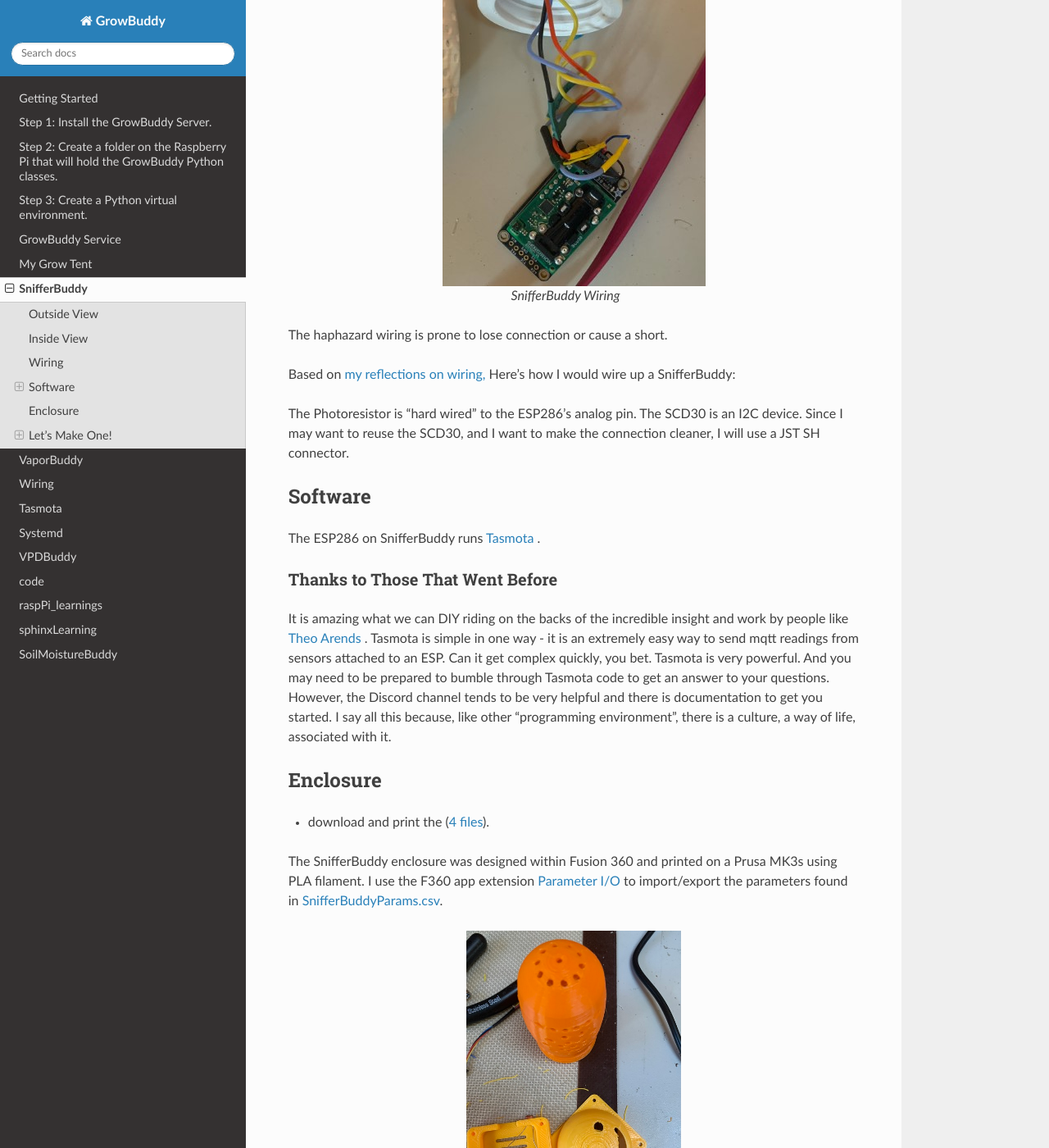
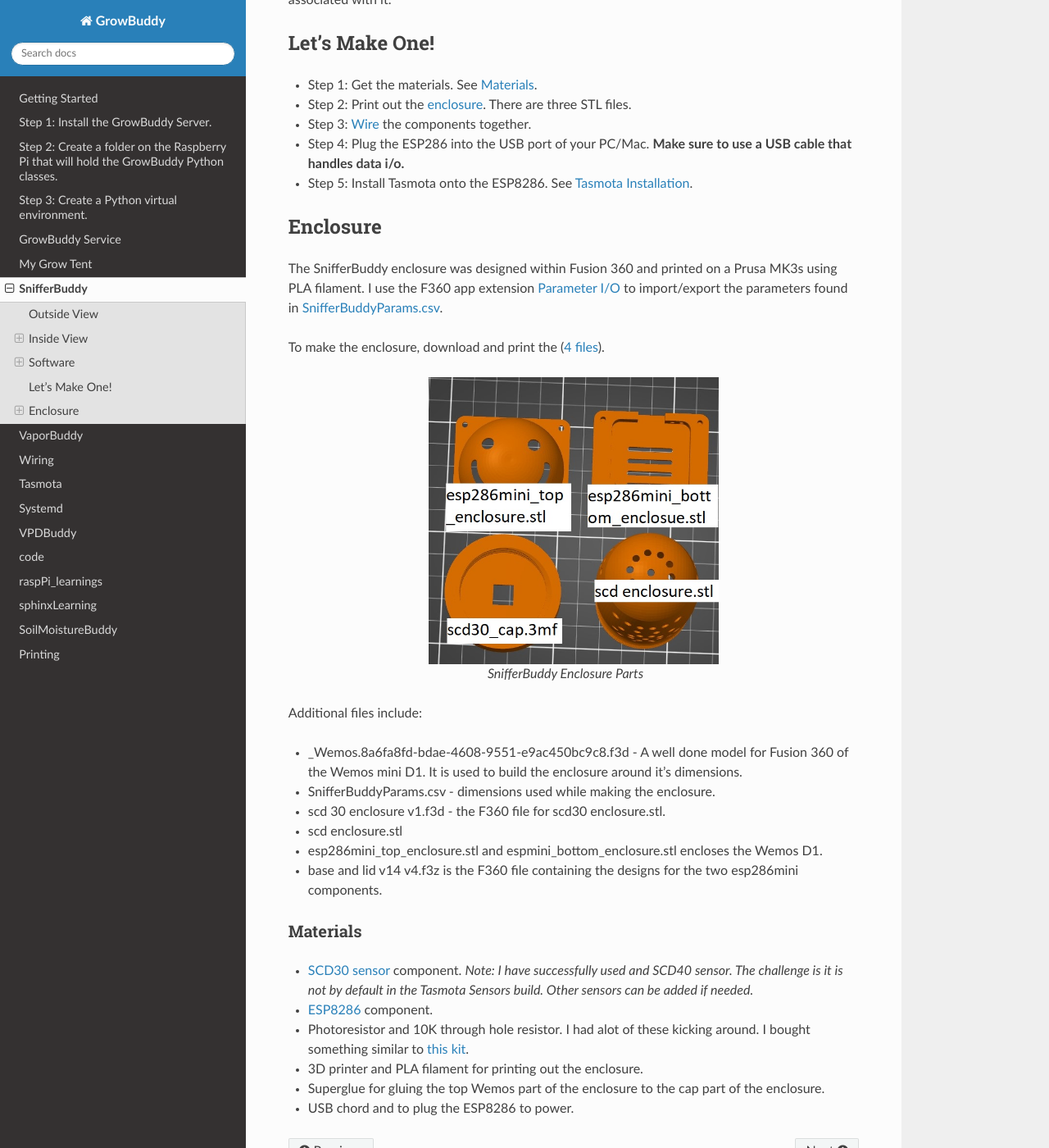
Before and after one commit to solarslurpi/GrowBuddies, a Sphinx documentation site: the page built from docs/snifferbuddy.md, in a window 1280 px wide and 1400 px high, scrolled down 2371 px. Shown: the whole window at 82% size. Built offline with Sphinx 7.4.7 and the Read the Docs theme 2.0.0, drawn with Linux system fonts in a browser that asks for light colours; some of the changed text lies outside the part shown.

Commit message:
evolved.

```diff
--- a/docs/snifferbuddy.md
+++ b/docs/snifferbuddy.md
@@ -5,7 +5,7 @@
 SnifferBuddy sniffs out values for the air temperature, CO2 level, and humidity. I also put in a photoresister on top to let me know when
 the LEDs are on or off.  The readings are sent out over wifi using mqtt to the GrowBuddy broker.
 
-Putting a SnifferBuddy together is easy. The hardest part is soldering the wires to the pins!
+
 
 ## Outside View
 The one I made looks like this:
@@ -34,16 +34,11 @@ inexpensive and work.  I ordered some from [Aliexpress](https://www.aliexpress.u
 if the grow lights were on or off.  I use this for knowing when to go into daytime or nightime care.
 
 
-## Wiring
-__[Caution...Wiring ahead..take care!](wiring)__
+### Wiring
 
-Wiring components together is my biggest source of frustration with projects.  Besides the confusing ugliness of my thoughtless wiring,
-:::{figure} images/SnifferBuddy_innerds.jpg
-:align: center
-:scale: 100
+Now that vendors are providing us with extremely useful Breakout Boards that we can connect together to do powerful things,
 
-SnifferBuddy Wiring
-:::
+
 
 
 The haphazard wiring is prone to lose connection or cause a short.
@@ -51,7 +46,6 @@ The haphazard wiring is prone to lose connection or cause a short.
 
 
 
-Based on {ref}`my reflections on wiring,<wiring>` Here's how I would wire up a SnifferBuddy:
 
 The Photoresistor is "hard wired" to the ESP286's analog pin.  The SCD30 is an I2C device.  Since I may want to reuse the SCD30, and I want to make the connection cleaner, I will use a JST SH connector.
 
@@ -63,20 +57,7 @@ The ESP286 on SnifferBuddy runs [Tasmota](https://tasmota.github.io/docs/) .
 
 It is amazing what we can DIY riding on the backs of the incredible insight and work by people like [Theo Arends](https://github.com/arendst) .  Tasmota is simple in one way - it is an extremely easy way to send mqtt readings from sensors attached to an ESP.  Can it get complex quickly, you bet.  Tasmota is very powerful.  And you may need to be prepared to bumble through Tasmota code to get an answer to your questions.  However, the Discord channel tends to be very helpful and there is documentation to get you started.  I say all this because, like other "programming environment", there is a culture, a way of life, associated with it.
 
-## Enclosure
-
-- download and print the ([4 files](https://github.com/solarslurpi/GrowBuddy/tree/main/enclosures/SnifferBuddy)).
-
-The SnifferBuddy enclosure was designed within Fusion 360 and printed on a Prusa MK3s using PLA filament.  I use the F360  app extension [Parameter I/O](https://apps.autodesk.com/FUSION/en/Detail/Index?id=1801418194626000805&appLang=en&os=Win64) to import/export the parameters found in [SnifferBuddyParams.csv](https://github.com/solarslurpi/GrowBuddy/blob/c100124acaab285eadb284a5e7015e569ed76d3c/enclosures/SnifferBuddy/SnifferBuddyParams.csv).
-
-:::{figure} images/snifferbuddy_enclosure.jpg
-:align: center
-:height: 350
-
-SnifferBuddy Enclosure Ready for Halloween!
-:::
-
-(make-snifferbuddy)=
+<!-- (make-snifferbuddy)= -->
 ## Let's Make One!
 
 - Step 1: Get the materials. See {ref}`Materials`.
@@ -84,6 +65,28 @@ SnifferBuddy Enclosure Ready for Halloween!
 - Step 3: {ref}`Wire <wiring>` the components together.
 - Step 4: Plug the ESP286 into the USB port of your PC/Mac. __Make sure to use a USB cable that handles data i/o.__
 - Step 5: Install Tasmota onto the ESP8286.  See {ref}`Tasmota Installation <tasmota_installation>`.
+
+## Enclosure
+
+The SnifferBuddy enclosure was designed within Fusion 360 and printed on a Prusa MK3s using PLA filament.  I use the F360  app extension [Parameter I/O](https://apps.autodesk.com/FUSION/en/Detail/Index?id=1801418194626000805&appLang=en&os=Win64) to import/export the parameters found in [SnifferBuddyParams.csv](https://github.com/solarslurpi/GrowBuddy/blob/c100124acaab285eadb284a5e7015e569ed76d3c/enclosures/SnifferBuddy/SnifferBuddyParams.csv).
+
+To make the enclosure, download and print the ([4 files](https://github.com/solarslurpi/GrowBuddy/tree/main/enclosures/SnifferBuddy)).
+
+:::{figure} images/snifferbuddy_parts_on_printer_plate.jpg
+:align: center
+:height: 350
+
+SnifferBuddy Enclosure Parts
+:::
+Additional files include:
+- _Wemos.8a6fa8fd-bdae-4608-9551-e9ac450bc9c8.f3d - A well done model for Fusion 360 of the Wemos mini D1.  It is used to build the enclosure around it's dimensions.
+- SnifferBuddyParams.csv - dimensions used while making the enclosure.
+- scd 30 enclosure v1.f3d - the F360 file for scd30 enclosure.stl.
+- scd enclosure.stl
+- esp286mini_top_enclosure.stl and espmini_bottom_enclosure.stl encloses the Wemos D1.
+- base and lid v14 v4.f3z is the F360 file containing the designs for the two esp286mini components.
+
+
 
 
 
```
Also changed, not shown: docs/index.md (+1 -0 lines), docs/images/SnifferBuddy_innerds.jpg (deleted), docs/images/snifferbuddy_enclosure.jpg (deleted), docs/images/snifferbuddy_parts_on_printer_plate.jpg (added), 4 other files.
